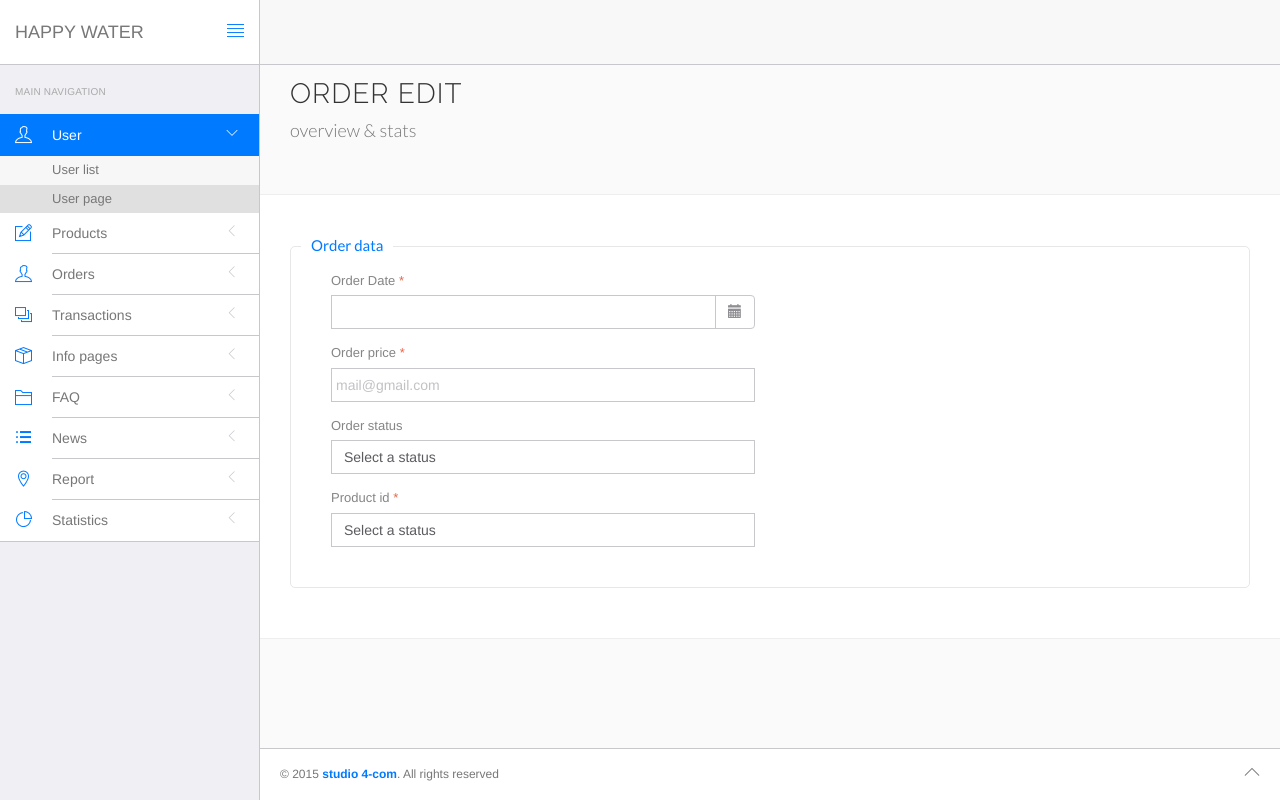
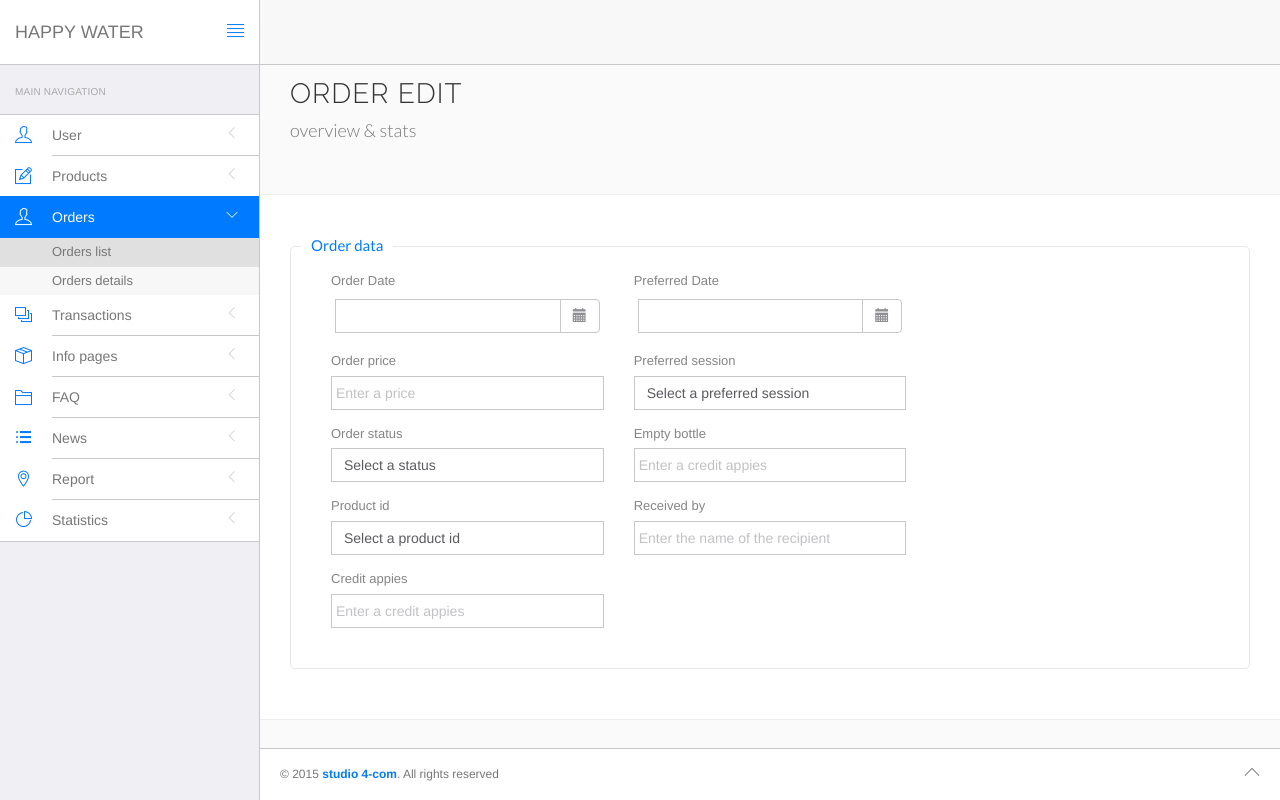
Before and after one commit to vh22/happyWater, a plain HTML site: page order_edit.html in a window 1280 px wide. Drawn offline with Linux system fonts and the light colour scheme.

Commit message:
add order edit page

```diff
--- a/assets/js/4com-order_edit.js
+++ b/assets/js/4com-order_edit.js
@@ -1,6 +1,6 @@
 /* #validation
 ********************/
-var FormValidator = function () {
+var order_list = function () {
 	"use strict";
 	var validateCheckRadio = function (val) {
 		$("input[type='radio'], input[type='checkbox']").on('ifChecked', function(event) {
@@ -139,12 +139,21 @@ var FormValidator = function () {
 	var maskInputHandler = function() {
 		$('.input-mask-userphone').mask('+38(999)9999999');
 	};
+	//function to init datepicker
+	var datePickerHandler = function() {
+		$('.datepicker').datepicker({
+			autoclose: true,
+			todayHighlight: true
+		});
+
+	};
 	return {
 		//main function to initiate template pages
 		init: function () {
 			validateCheckRadio();
 			runValidator1();
 			maskInputHandler();
+			datePickerHandler();
 		}
 	};
 }();
--- a/order_edit.html
+++ b/order_edit.html
@@ -35,7 +35,7 @@
 		<!-- end: CLIP-TWO CSS -->
 		<!-- start: CSS REQUIRED FOR THIS PAGE ONLY -->
 		<link href="vendor/select2/select2.min.css" rel="stylesheet" media="screen">
-		<link href="vendor/DataTables/css/DT_bootstrap.css" rel="stylesheet" media="screen">
+		<link href="vendor/bootstrap-datepicker/bootstrap-datepicker3.standalone.min.css" rel="stylesheet" media="screen">
 		<!-- end: CSS REQUIRED FOR THIS PAGE ONLY -->
 	</head>
 	<!-- end: HEAD -->
@@ -50,7 +50,7 @@
 							<span>Main Navigation</span>
 						</div>
 						<ul class="main-navigation-menu">
-							<li class="active open">
+							<li>
 								<a href="javascript:void(0)">
 									<div class="item-content">
 										<div class="item-media">
@@ -67,7 +67,7 @@
 											<span class="title"> User list </span>
 										</a>
 									</li>
-									<li class="active">
+									<li>
 										<a href="">
 											<span class="title"> User page </span>
 										</a>
@@ -158,7 +158,7 @@
 									</li>
 								</ul>
 							</li>
-							<li>
+							<li class="active open">
 								<a href="javascript:void(0)">
 									<div class="item-content">
 										<div class="item-media">
@@ -170,19 +170,14 @@
 									</div>
 								</a>
 								<ul class="sub-menu">
-									<li>
-										<a href="table_basic.html">
-											<span class="title">Basic Tables</span>
+									<li class="active">
+										<a href="orders_list.html">
+											<span class="title">Orders list</span>
 										</a>
 									</li>
 									<li>
-										<a href="table_responsive.html">
-											<span class="title">Responsive Tables</span>
-										</a>
-									</li>
-									<li class="active">
-										<a href="table_data.html">
-											<span class="title">Advanced Data Tables</span>
+										<a href="order_details.html">
+											<span class="title">Orders details</span>
 										</a>
 									</li>
 								</ul>
@@ -715,13 +710,13 @@
 													<legend>
 														Order data
 													</legend>
-													<div class="col-md-6">
+													<div class="col-sm-6 col-md-5 col-lg-4">
 														<div class="form-group">
-															<label for="username">
-																Order Date <span class="symbol required"></span>
+															<label for="orderdate">
+																Order Date
 															</label>
 															<p class="input-group input-append datepicker date">
-																<input type="text" class="form-control"/>
+																<input name="orderdate" id="orderdate" type="text" class="form-control"/>
 																<span class="input-group-btn">
 																	<button type="button" class="btn btn-default">
 																		<i class="glyphicon glyphicon-calendar"></i>
@@ -729,16 +724,16 @@
 															</p>
 														</div>
 														<div class="form-group">
-															<label for="useremail">
-																Order price <span class="symbol required"></span>
+															<label for="orderprice">
+																Order price
 															</label>
-															<input type="email" placeholder="mail@gmail.com" name="useremail" id="useremail" class="form-control">
+															<input type="number" min="0" placeholder="Enter a price" name="orderprice" id="orderprice" class="form-control">
 														</div>
 														<div class="form-group">
-															<label for="userrole">
+															<label for="orderstatus">
 																Order status
 															</label>
-															<select name="userrole" id="userrole" class="form-control">
+															<select name="orderstatus" id="orderstatus" class="form-control">
 																<option value="" disabled selected>Select a status</option>
 																<option value="Delivered">Delivered</option>
 																<option value="Confirmed">Confirmed</option>
@@ -746,15 +741,57 @@
 															</select>
 														</div>
 														<div class="form-group">
-															<label for="userphone">
-																Product id <span class="symbol required"></span>
+															<label for="productid">
+																Product id
 															</label>
-															<select name="userrole1" id="userrole1" class="form-control">
-																<option value="" disabled selected>Select a status</option>
+															<select name="productid" id="productid" class="form-control">
+																<option value="" disabled selected>Select a product id</option>
 																<option value="1">1</option>
 																<option value="2">2</option>
 																<option value="3">3</option>
 															</select>
+														</div>
+														<div class="form-group">
+															<label for="creditappies">
+																Credit appies
+															</label>
+															<input type="number" min="0" placeholder="Enter a credit appies" name="creditappies" id="creditappies" class="form-control">
+														</div>
+													</div>
+													<div class="col-sm-6 col-md-5 col-lg-4">
+														<div class="form-group">
+															<label for="prefdate">
+																Preferred Date
+															</label>
+															<p class="input-group input-append datepicker date">
+																<input name="prefdate" id="prefdate" type="text" class="form-control"/>
+																<span class="input-group-btn">
+																	<button type="button" class="btn btn-default">
+																		<i class="glyphicon glyphicon-calendar"></i>
+																	</button> </span>
+															</p>
+														</div>
+														<div class="form-group">
+															<label for="prefsession">
+																Preferred session
+															</label>
+															<select name="prefsession" id="prefsession" class="form-control">
+																<option value="" disabled selected>Select a preferred session</option>
+																<option value="am">am</option>
+																<option value="pm">pm</option>
+															</select>
+														</div>
+														<div class="form-group">
+															<label for="emptybottle">
+																Empty bottle
+															</label>
+															<input type="number" min="0" placeholder="Enter a credit appies" name="emptybottle" id="emptybottle" class="form-control">
+														</div>
+														<div class="form-group">
+															<label for="receivedby">
+																Received by
+															</label>
+															<input type="text" placeholder="Enter the name of the recipient" name="receivedby" id="receivedby" class="form-control">
 														</div>
 													</div>
 												</fieldset>
@@ -796,20 +833,20 @@
 		<script src="vendor/ckeditor/ckeditor.js"></script>
 		<script src="vendor/ckeditor/adapters/jquery.js"></script>
 		<script src="vendor/jquery-validation/jquery.validate.min.js"></script>
+		<script src="vendor/bootstrap-datepicker/bootstrap-datepicker.min.js"></script>
 		<!-- end: JAVASCRIPTS REQUIRED FOR THIS PAGE ONLY -->
 		<!-- start: CLIP-TWO JAVASCRIPTS -->
 		<script src="assets/js/main.js"></script>
 		<!--		<script src="assets/js/table-data.js"></script>-->
 		<script src="assets/js/4com-order_edit.js"></script>
-		<!--
-<script src="assets/js/form-validation.js"></script>
-<script src="assets/js/form-elements.js"></script>
--->
+
+		<!--<script src="assets/js/form-validation.js"></script>-->
+		<!--		<script src="assets/js/form-elements.js"></script>-->
+
 		<script>
 			jQuery(document).ready(function() {
 				Main.init();
-				FormValidator.init();
-				FormElements.init();
+				order_list.init();
 			});
 		</script>
 		<!-- end: JavaScript Event Handlers for this page -->
```
Also changed, not shown: home.html (+9 -9 lines), index.html (+1 -0 lines), orders_list.html (+3 -3 lines).
